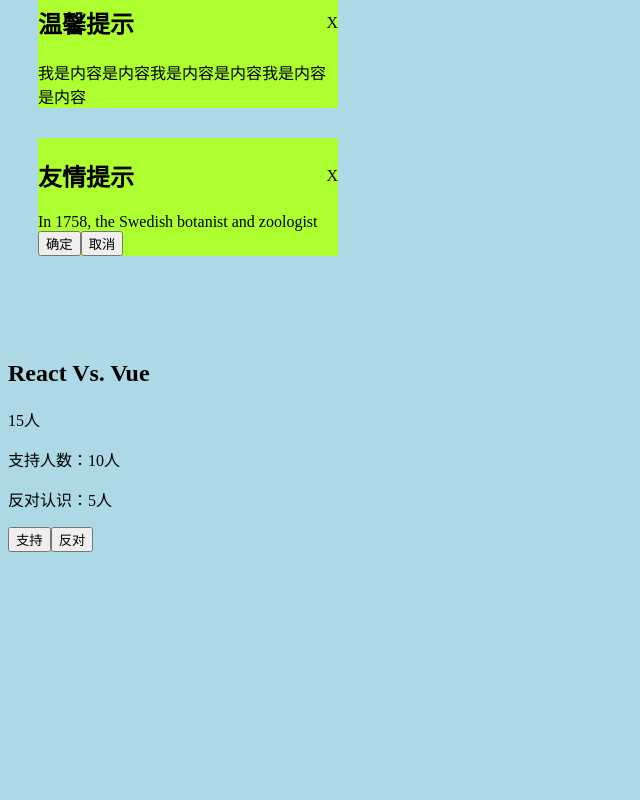
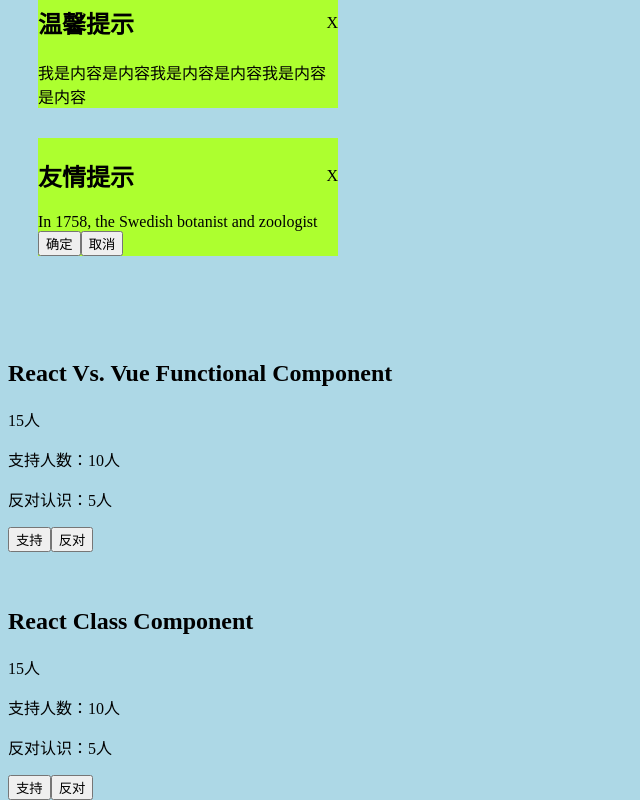
Before and after one commit to StevenYangSX/Zhufeng-React-Course-Demo1, a React app: page / in a window 1280 px wide. Shown: the part 934-1734 px from the top of the page, without its empty margins (0-640 px from the left). Before the commit the page ends 1486 px from the top, so only its background shows below. Built offline with nearby package versions, Linux system fonts and the light colour scheme.

Commit message:
Finished class component life cycle functions.

```diff
--- a/src/index.jsx
+++ b/src/index.jsx
@@ -1,10 +1,11 @@
 import React, { Fragment } from "react";
 import ReactDOM from "react-dom/client";
 import "@/index.less";
-
 import DemoOne from "./views/DemoOne";
 import Dialog from "./components/Dialog";
 import Vote from "./views/Vote";
+import VoteClass from "./views/VoteClass";
+
 const root = ReactDOM.createRoot(document.getElementById("root"));
 
 const text = "一些数据";
@@ -44,7 +45,10 @@
     <br />
     <br />
     <br />
-    <Vote title="React Vs. Vue" />
+    <Vote title="React Vs. Vue Functional Component" />
+    <br />
+    <br />
+    <VoteClass title="React Class Component" />
   </Fragment>
 );
 
--- a/src/views/VoteClass.jsx
+++ b/src/views/VoteClass.jsx
@@ -1,10 +1,31 @@
 import React from "react";
+import PropTypes from "prop-types";
 
 class VoteClass extends React.Component {
-  constructor(props) {
-    super(props);
-  }
+  // constructor(props) {
+  //   super(props);
+  //   this.state={};
+  // }
+
+  // 初始化状态 state
+  state = {
+    supNum: 10,
+    oppNum: 5,
+  };
+
+  static defaultProps = {
+    num: 0,
+  };
+
+  static propTypes = {
+    title: PropTypes.string.isRequired,
+    num: PropTypes.number,
+  };
+
   render() {
+    console.log(this.props);
+    let { title } = this.props;
+    let { supNum, oppNum } = this.state;
     return (
       <div className="vote-vox">
         <div className="header">
@@ -18,16 +39,17 @@
         <div className="footer">
           <button
             onClick={() => {
-              supNum++;
-              console.log(supNum);
+              this.setState({
+                supNum: supNum + 1,
+              });
             }}
           >
             支持
           </button>
           <button
             onClick={() => {
-              oppNum++;
-              console.log(oppNum);
+              this.state.oppNum--;
+              this.forceUpdate();
             }}
           >
             反对
@@ -36,6 +58,28 @@
       </div>
     );
   }
+  componentWillMount() {
+    console.log("componentWillMount :  第一次渲染之前");
+  }
+  componentDidMount() {
+    console.log("componentDidMount : 渲染完成");
+  }
+  shouldComponentUpdate(nextProps, nextState) {
+    console.log("shouldComponentUpdate : 是否允许更新", nextProps, nextState);
+    //
+    return true;
+  }
+  componentWillUpdate() {
+    console.log("componentWillUpdate : 页面更新之前");
+  }
+
+  componentDidUpdate() {
+    console.log("componentDidUpdate : 页面更新完毕");
+  }
+
+  componentWillReceiveProps(nextProps) {
+    console.log("componentWillReceiveProps : 接受新props之前", nextProps, this.props);
+  }
 }
 
 export default VoteClass;
```
